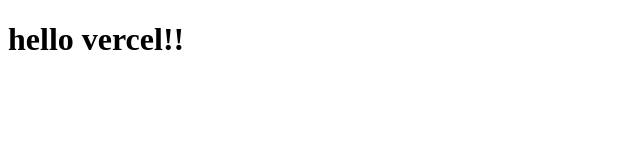
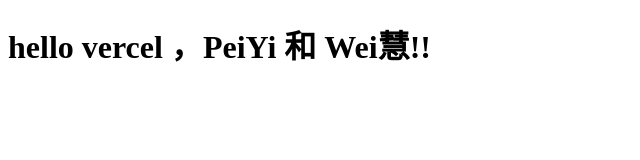
Before and after one commit to yunshansi/vercel_demo, a plain HTML site: page index.html in a window 1280 px wide. Shown: the whole page, without its empty margins (0-640 px from the left). Drawn offline with Linux system fonts and the light colour scheme.

Commit message:
Update index.html

```diff
--- a/index.html
+++ b/index.html
@@ -6,6 +6,6 @@
     <title>Document</title>
 </head>
 <body>
-    <h1>hello vercel!!</h1>
+    <h1>hello vercel  ，PeiYi 和 Wei慧!!</h1>
 </body>
 </html>
```
